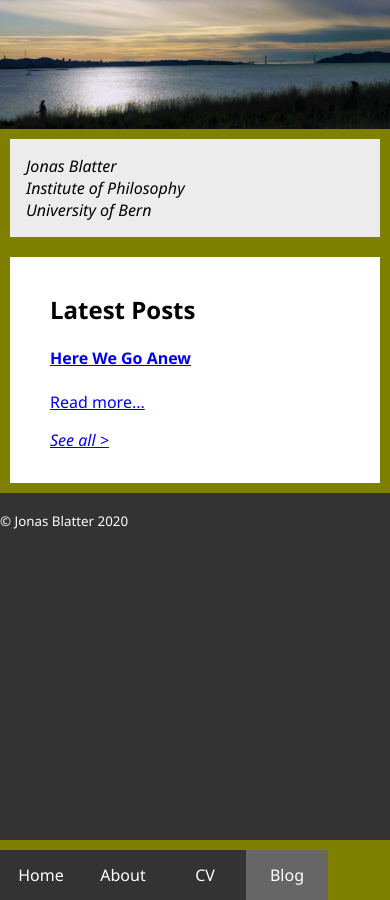
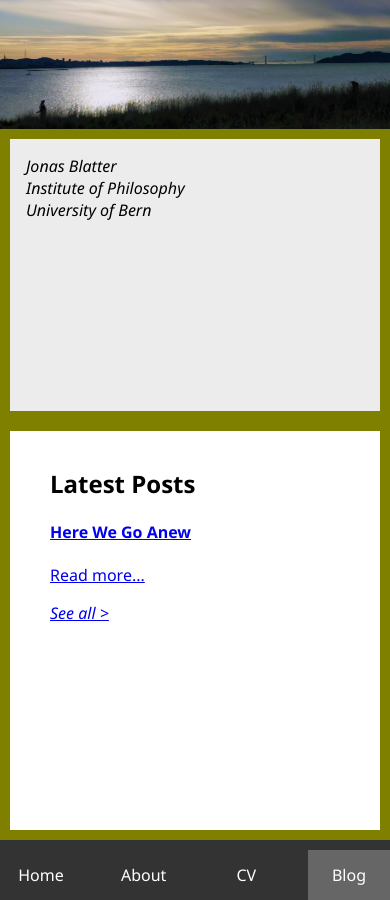
Before and after one commit to jonasblatter/jonasblatter.github.io, a Jekyll site: the page built from blog.md, in a window 390 px wide. Built offline with Jekyll 4.4.1, drawn with Linux system fonts in a browser that asks for light colours; our own code applies the rules of GitHub Pages for plain Markdown files.

Commit message:
flex navbar

```diff
--- a/_sass/main.scss
+++ b/_sass/main.scss
@@ -118,14 +118,18 @@
     grid-template-areas:
     'header header header'
     'left main right'
-    'left footer right'
-    'navbar navbar navbar';
-    grid-template-rows: min-content min-content auto 60px;
+    'left footer right';
+    grid-template-rows: min-content auto 60px;
     grid-template-columns: 0px auto 0px;
   }
   section {
-    position: absolute;
+    position: fixed;
+    width: 100%;
     bottom: 0;
+    nav {
+      display: flex;
+      justify-content: space-between;
+    }
   }
   main {
     padding: 10px;
```
